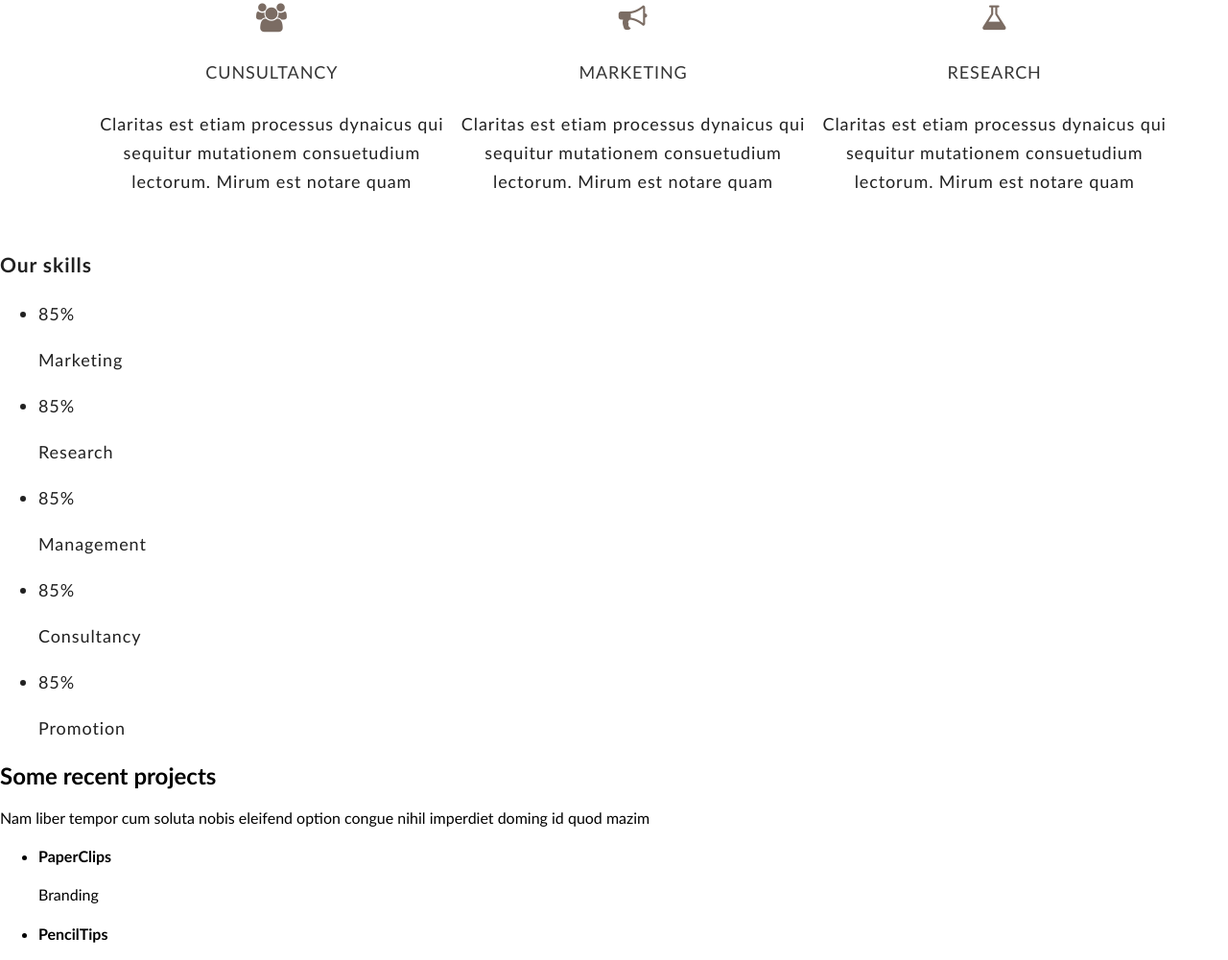
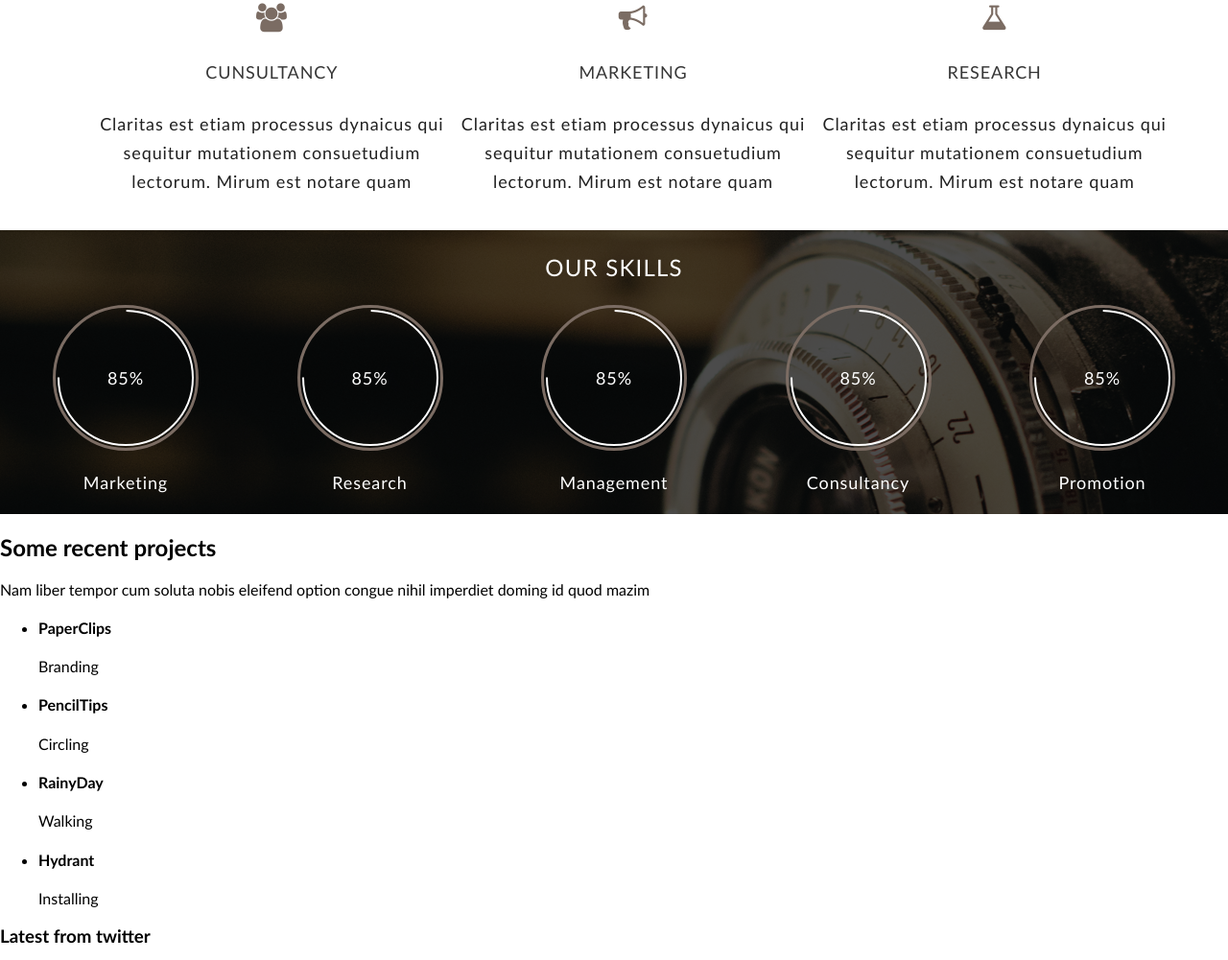
Before and after one commit to pepsiftd/mairala, a website: page source/index.html in a window 1280 px wide. Shown: the part 1786-2787 px from the top of the page at 96% size. Drawn offline with nearby package versions, Linux system fonts and the light colour scheme; files that its build step writes are made by us from their sources.

Commit message:
Добавляет внешние стили оставшихся блоков About

```diff
--- a/source/index.html
+++ b/source/index.html
@@ -91,29 +91,78 @@
         </div>
       </section>
       <section class="about__skills">
-        <h3>Our skills</h3>
-        <ul>
-          <li>
-            <div>85%</div>
+          <div class="overlay">
+            <div class="container">
+              <h3 class="about__title">Our skills</h3>
+              <ul class="about__skills-list">
+                <li class="about__skills-list-item">
+                  <div class="about__diagram">
+                    <svg version="1.1"
+                     baseProfile="full"
+                     xmlns="http://www.w3.org/2000/svg"
+                     xmlns:xlink="http://www.w3.org/1999/xlink"
+                      width="152" height="152" id="pic">
+                      <circle cx="76" cy="76" r="70" stroke="#ffffff" stroke-width="2"   stroke-dasharray ="330 110" stroke-dashoffset="110" fill="none" />
+                    </svg>
+                    85%
+                  </div>
                   <p>Marketing</p>
                 </li>
-          <li>
-            <div>85%</div>
+                <li class="about__skills-list-item">
+                  <div class="about__diagram">
+                    <svg version="1.1"
+                     baseProfile="full"
+                     xmlns="http://www.w3.org/2000/svg"
+                     xmlns:xlink="http://www.w3.org/1999/xlink"
+                      width="152" height="152" id="pic">
+                      <circle cx="76" cy="76" r="70" stroke="#ffffff" stroke-width="2"   stroke-dasharray ="330 110" stroke-dashoffset="110" fill="none" />
+                    </svg>
+                    85%
+                  </div>
                   <p>Research</p>
                 </li>
-          <li>
-            <div>85%</div>
+                <li class="about__skills-list-item">
+                  <div class="about__diagram">
+                    <svg version="1.1"
+                     baseProfile="full"
+                     xmlns="http://www.w3.org/2000/svg"
+                     xmlns:xlink="http://www.w3.org/1999/xlink"
+                      width="152" height="152" id="pic">
+                      <circle cx="76" cy="76" r="70" stroke="#ffffff" stroke-width="2"   stroke-dasharray ="330 110" stroke-dashoffset="110" fill="none" />
+                    </svg>
+                    85%
+                  </div>
                   <p>Management</p>
                 </li>
-          <li>
-            <div>85%</div>
+                <li class="about__skills-list-item">
+                  <div class="about__diagram">
+                    <svg version="1.1"
+                     baseProfile="full"
+                     xmlns="http://www.w3.org/2000/svg"
+                     xmlns:xlink="http://www.w3.org/1999/xlink"
+                      width="152" height="152" id="pic">
+                      <circle cx="76" cy="76" r="70" stroke="#ffffff" stroke-width="2"   stroke-dasharray ="330 110" stroke-dashoffset="110" fill="none" />
+                    </svg>
+                    85%
+                  </div>
                   <p>Consultancy</p>
                 </li>
-          <li>
-            <div>85%</div>
+                <li class="about__skills-list-item">
+                  <div class="about__diagram">
+                    <svg version="1.1"
+                     baseProfile="full"
+                     xmlns="http://www.w3.org/2000/svg"
+                     xmlns:xlink="http://www.w3.org/1999/xlink"
+                      width="152" height="152" id="pic">
+                      <circle cx="76" cy="76" r="70" stroke="#ffffff" stroke-width="2"   stroke-dasharray ="330 110" stroke-dashoffset="110" fill="none" />
+                    </svg>
+                    85%
+                  </div>
                   <p>Promotion</p>
                 </li>
               </ul>
+            </div>
+          </div>
       </section>
     </section>
 
--- a/source/sass/blocks/about.scss
+++ b/source/sass/blocks/about.scss
@@ -88,3 +88,57 @@
     content: "\f0c3";
   }
 }
+
+.about__skills {
+  display: flex;
+  flex-direction: column;
+  align-items: center;
+  background-image: url("../img/rectangle_53_copy_2_8154.png");
+
+  .about__title {
+    color: #ffffff;
+  }
+
+  .overlay {
+    background-color: rgba(0, 0, 0, 0.7);
+  }
+}
+
+.about__skills-list {
+  padding: 0;
+  margin: 0;
+  width: 100%;
+
+  display: flex;
+  flex-wrap: wrap;
+  justify-content: space-between;
+
+  list-style: none;
+
+  color: #ffffff;
+}
+
+.about__skills-list-item {
+  display: flex;
+  flex-direction: column;
+  align-items: center;
+}
+
+.about__diagram {
+  position: relative;
+  display: flex;
+  align-items: center;
+  justify-content: center;
+  width: 152px;
+  height: 152px;
+
+  border: 3px solid $heading-color;
+  border-radius: 50%;
+
+  svg {
+    position: absolute;
+    top: 50%;
+    left: 50%;
+    transform: translate(-50%, -50%);
+  }
+}
--- a/source/sass/blocks/container.scss
+++ b/source/sass/blocks/container.scss
@@ -1,6 +1,6 @@
 .container {
 	margin: 0 auto;
-	max-width: 1170px;
+	width: 1170px;
   display: inherit;
   flex-direction: inherit;
   align-items: inherit;
--- a/source/sass/blocks/overlay.scss
+++ b/source/sass/blocks/overlay.scss
@@ -1,6 +1,7 @@
 .overlay {
   display: inherit;
   align-items: inherit;
+  flex-direction: inherit;
 
   width: 100%;
   height: 100%;
```
Also changed, not shown: source/img/rectangle_53_copy_2_8154.png (added), 2 other files. Lines whose indentation alone changed are shown as unchanged.
